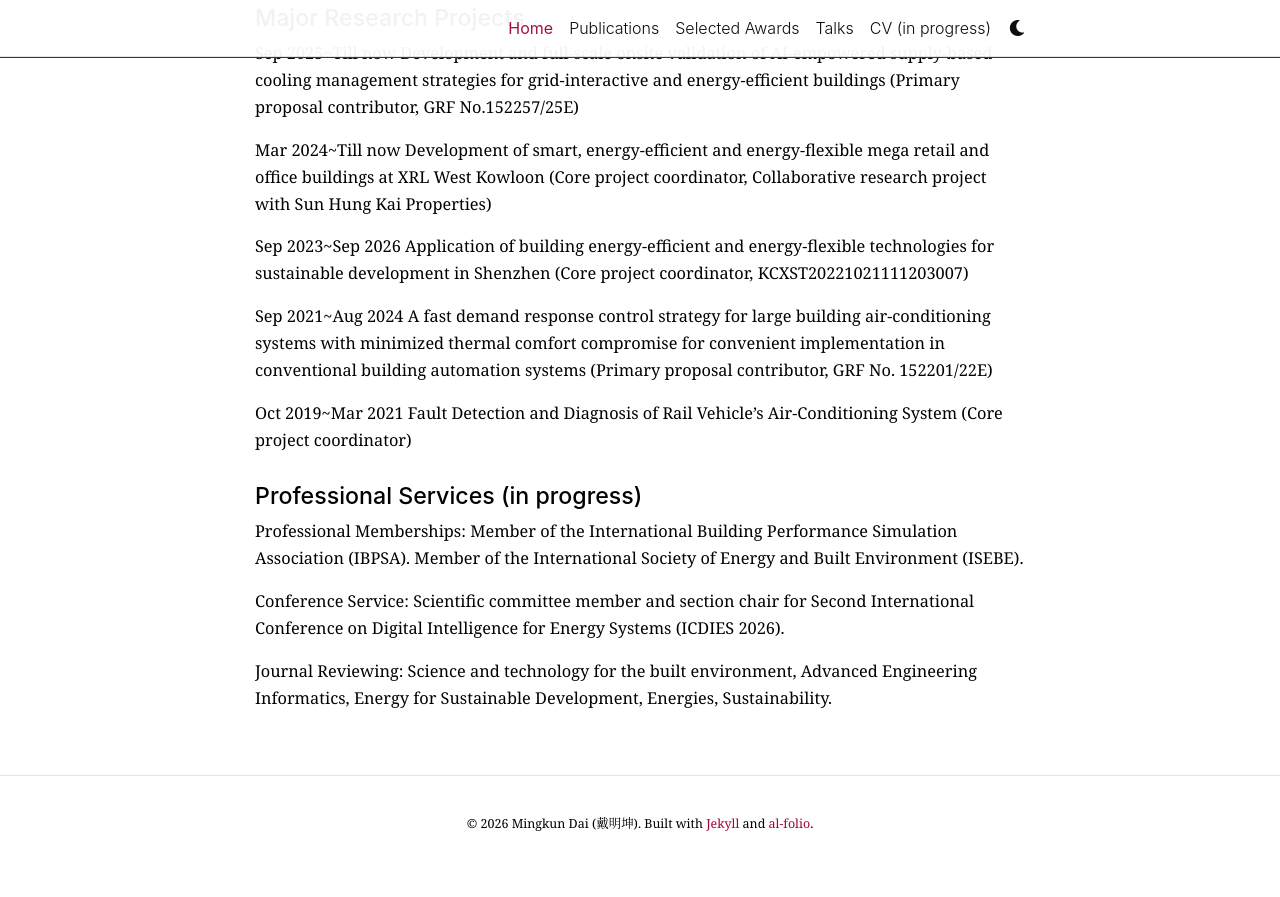
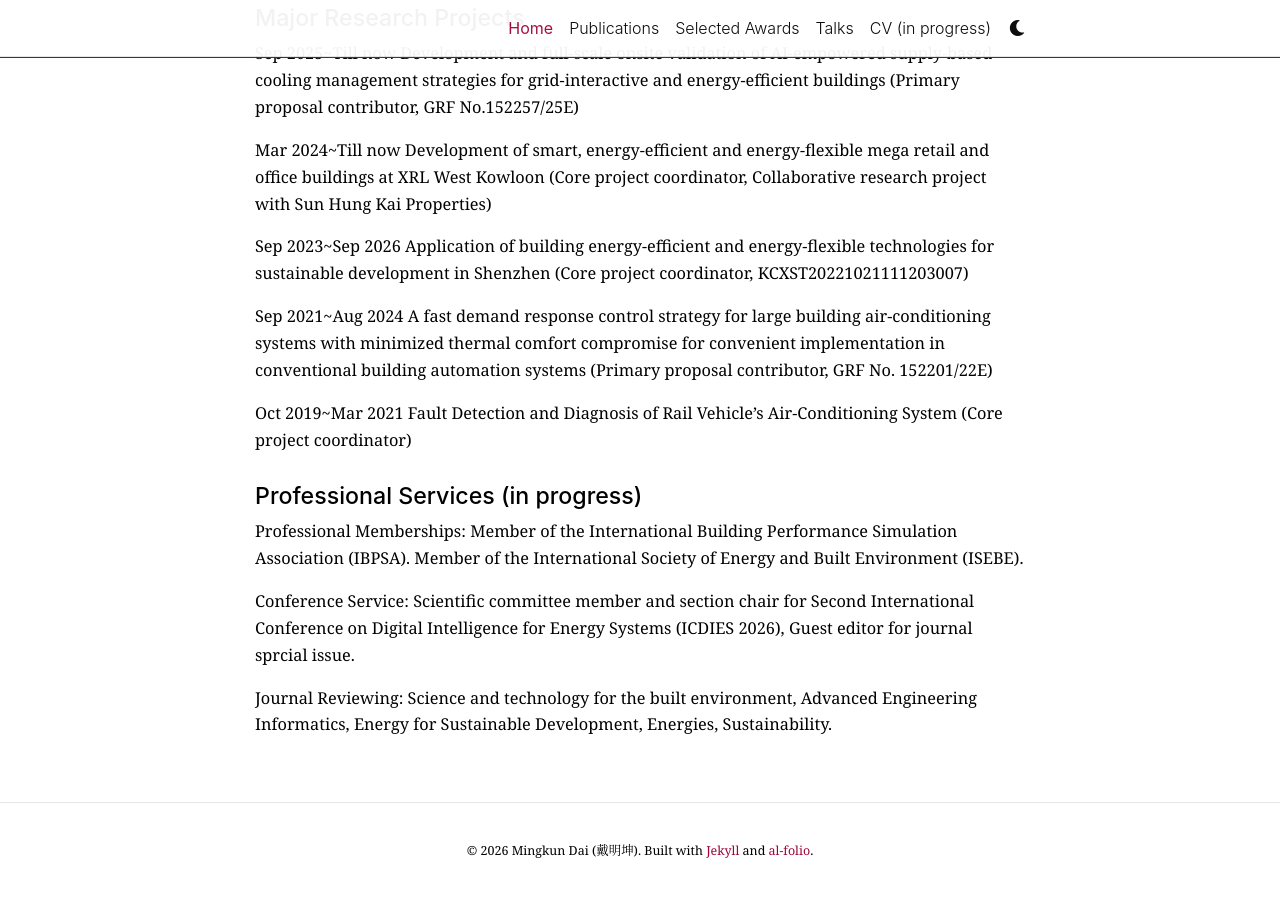
Before and after one commit to CODEDMK/codedmk.github.io, a Jekyll site: the page built from _pages/about.md, in a window 1280 px wide and 900 px high, scrolled down 1031 px. Shown: the top 897 px of the window. Built offline with Jekyll 4.4.1, drawn with Linux system fonts in a browser that asks for light colours; full-size pictures stand in for the smaller copies a plugin makes; comment, search, counter and statistics services are not loaded; a style sheet for code colours, icons or effects is not loaded; before the commit the page ends 1904 px from its top, so only the background shows below that.

Commit message:
Update about.md

```diff
--- a/_pages/about.md
+++ b/_pages/about.md
@@ -49,6 +49,6 @@ Oct 2019~Mar 2021 **Fault Detection and Diagnosis of Rail Vehicle’s Air-Condit
 # Professional Services (in progress)
 **Professional Memberships**: Member of the International Building Performance Simulation Association (IBPSA). Member of the International Society of Energy and Built Environment (ISEBE).
 
-**Conference Service**: Scientific committee member and section chair for Second International Conference on Digital Intelligence for Energy Systems (ICDIES 2026).
+**Conference Service**: Scientific committee member and section chair for Second International Conference on Digital Intelligence for Energy Systems (ICDIES 2026), Guest editor for journal sprcial issue.
 
 **Journal Reviewing**: Science and technology for the built environment, Advanced Engineering Informatics, Energy for Sustainable Development, Energies, Sustainability.
```
